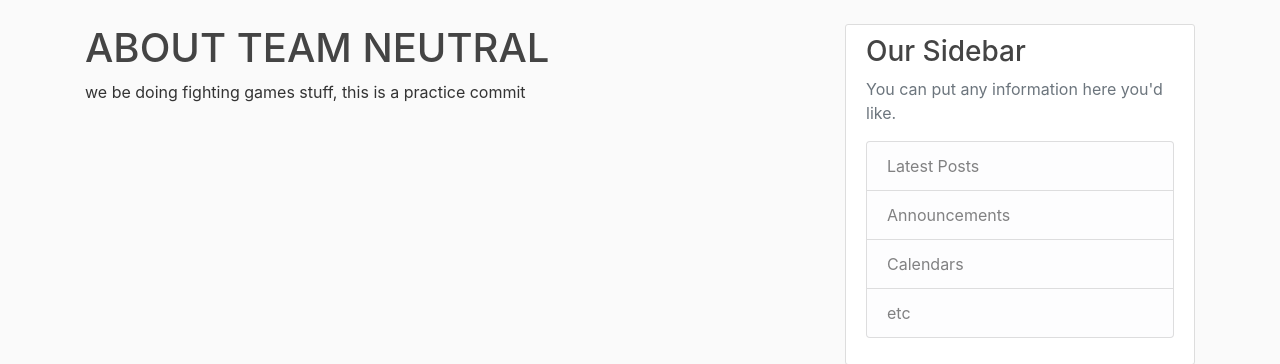
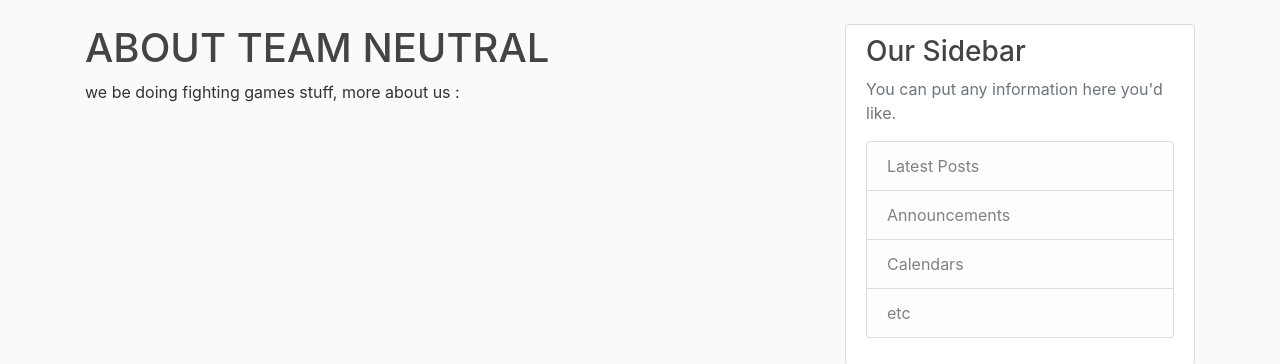
Before and after one commit to shishirTimsina1/TeamNeutral, a Django app: page /about/ in a window 1280 px wide. Shown: the part 56-420 px from the top of the page. Run offline with Django 3.2, Linux system fonts and the light colour scheme; some libraries are stand-ins or nearby versions.

Commit message:
Testing commit from laptop
testing commit from laptop

```diff
--- a/blog/templates/blog/about.html
+++ b/blog/templates/blog/about.html
@@ -1,7 +1,7 @@
 {% extends "blog/base.html" %}
 {% block content %}
 	<h1>ABOUT TEAM NEUTRAL</h1>
-	<p1> we be doing fighting games stuff, this is a practice commit
+	<p1> we be doing fighting games stuff, more about us :
 
 	</p1>
 {% endblock content %}
```
